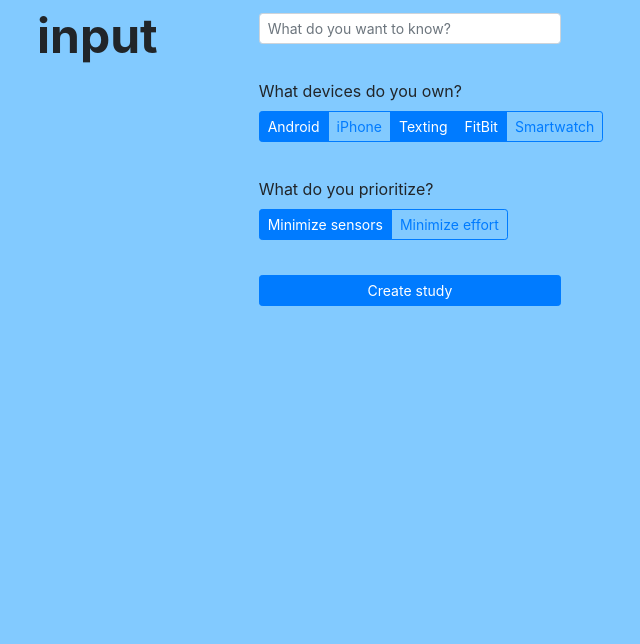
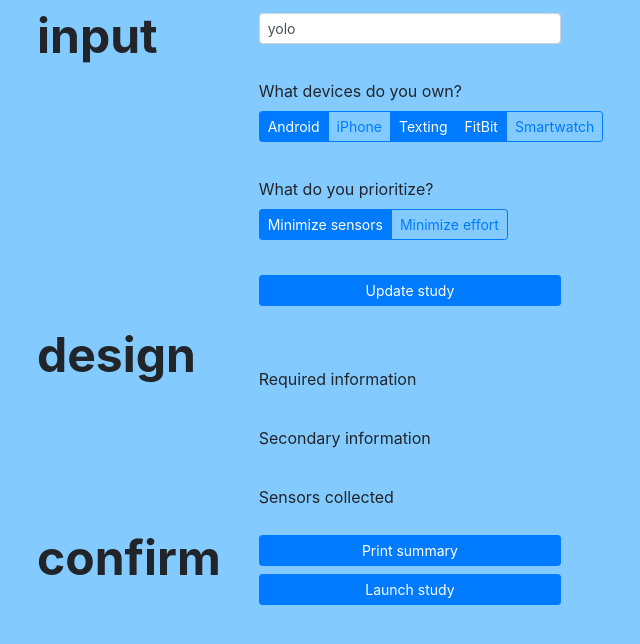
Before and after one commit to arunganesan/carlabmate, a React (Create React App) app in the folder study-designer/: page / in a window 1280 px wide. Shown: the top 644 px of the page, without its empty margins (48-688 px from the left). Built offline with nearby package versions, Linux system fonts and the light colour scheme.

Commit message:
added study dummy study creation logic

```diff
--- a/study-designer/src/App.js
+++ b/study-designer/src/App.js
@@ -14,7 +14,6 @@ import {
   ToggleButtonGroup,
   Row } from 'react-bootstrap';
 import 'bootstrap/dist/css/bootstrap.css';
-import Lorem from 'react-lorem-component'
 
 
 class App extends React.Component {
@@ -22,15 +21,23 @@ class App extends React.Component {
   constructor(props) {
     super(props);
     this.state = {
-      inprogressQuery: '',
-      submittedQuery: '',// 'What time do I leave my house every day?',
+      inprogressQuery: 'yolo',
+      submittedQuery: 'yolo',// 'What time do I leave my house every day?',
       loading: false,
       devices: [1, 3, 4],
       optimizeFor: 1,
 
+      plan: {
+        information: {
+          required: [],
+          secondary: [],
+        },
+        sensors: []
+      },
+
       editInfo: '',
       showEditInfoForm: false,
-      implementations: this.generateDummyImplementations()
+
 
       // implementations: [
       //   { name: 'pothole patrol', implements: ['pothole'], requires: ['map matched location', 'aligned imu'], sensors: [] },
@@ -49,6 +56,12 @@ class App extends React.Component {
       //   { name: 'phone-based-input', implements: ['location'], requires: [], sensors: ['phone:input'] },
       // ],
     }
+
+
+  }
+
+  componentDidMount() {
+    this.generateDummyImplementations();
   }
 
 
@@ -65,33 +78,48 @@ class App extends React.Component {
     // if an implementation doesn't have any requirements or sensors, that is a "leaf node" - often a raw sensor
     // only special implementations may use or require low-level data such as sensors
 
-    const nlayers = 5;
-    const perlayer = 10;
-    const atmax_requirements = 5;
+    const n_information = 15;
+    const n_implementation = 50;
+    const atmax_requirements = 10;
 
     // start with bottom most layer
     // each node can depend on other nodes in previous layers
+    let implementations = {}
+    let information = {}
 
-    let nodes = [];
-    for (let i = 0; i < nlayers; i++) {
-      let next_layer_nodes = [];
-
-      // eventually we want multiple nodes which implement the same thing
-      // this will allow us to swap in and out implementations for same info
-      // we also want a node to require different devices
-
-      for (let j = 0; j < perlayer; j++) {
-        next_layer_nodes.push({
-          name: `name-${i}-${j}`,
-          supplies: `information-${i}-${j}`,
-          requires: this.sampleRandomRequirements(atmax_requirements, nodes),
-        })
+    for (let i = 0; i < n_information; i++)  {
+      let info = `information-${i}`
+      let impl = `default-impl-${i}`;
+      information[info] = {
+        name: info,
+        implemented_by: [impl]
       }
 
-      nodes = nodes.concat(next_layer_nodes);
+      implementations[impl] = {
+        name: impl,
+        supplies: info,
+        requires: []
+      }
     }
 
-    return nodes;
+    let information_names = _.keys(information)
+
+    for (let i = 0; i < n_implementation; i++) {
+      let name = `implementation-${i}`
+      let supplies = _.sample(information_names)
+      implementations[name] = {
+        name: name,
+        supplies: supplies,
+        requires: _.sampleSize(information_names,
+                    _.random(0, atmax_requirements))
+      }
+      information[supplies].implemented_by.push(name);
+    }
+
+    this.setState({
+      information: information,
+      implementations: implementations,
+    })
   }
 
 
@@ -109,83 +137,126 @@ class App extends React.Component {
 
     // You start at two nodes -- those are the only ones required.
     // You find a subset of the remaining nodes so that it is a complete network.
-    // First pass --
-    //    just take the node
-    //    depth first search through the graph
-    //    if you ever encounter same node again, skip it
-    return {
+    // The tricky part is really which implementation+config do you choose?
+    //    Some choices may lead to more sensors collectioned
+
+    // 1. sample random information that we may want -- initial round are the required sensors
+    // 2. for each information, assign an implementation
+    // 3. go through all dependents, and repeat 1-3 until we reach leaf node
+    // A 'leaf node' is an implementation that has no dependents -- these are sensors
+
+    let information_names = _.keys(this.state.information);
+    let required_information = _.sampleSize(information_names, 3);
+    let secondary_information = []
+    let leaf_nodes = []
+
+    // for each information, pick an implementation, get their list of informations
+    let plan = []
+
+    let additional_dependencies = _.clone(required_information);
+
+    console.log(this.state.implementations)
+
+    let loop_count = 1000;
+    while (additional_dependencies.length != 0) {
+      let new_additional_dependencies = [];
+      for (let info of additional_dependencies) {
+        let impl_name = _.sample(this.state.information[info].implemented_by)
+        let plan_step = {
+          'info': info,
+          'impl': impl_name
+        }
+
+
+        plan.push(plan_step)
+
+        let dependencies = this.state.implementations[impl_name].requires;
+        if (dependencies.length === 0) leaf_nodes.push(plan_step)
+
+        let new_deps = _.filter(dependencies, dep => !_.includes(required_information, dep) && !_.includes(secondary_information, dep))
+        new_additional_dependencies = _.concat(new_additional_dependencies, new_deps);
+        secondary_information = _.concat(secondary_information, new_deps);
+
+        console.log(loop_count, new_additional_dependencies)
+      }
+
+      new_additional_dependencies = _.uniq(new_additional_dependencies);
+      additional_dependencies = _.clone(new_additional_dependencies);
+      if (loop_count-- < 0) {
+        alert('Looped too many times');
+        break;
+      }
+    }
+
+    console.log(plan, leaf_nodes)
+    let summarized_plan = {
       information: {
-        required: ['leave house', 'driving'],
-        secondary: ['semantic location', 'activity recognition', 'openxc', 'user input', 'smartwatch:motion'],
+        required: required_information,
+        secondary: secondary_information,
       },
-      sensors: ['gps', 'user input', 'imu']
+      sensors: leaf_nodes.map(step => step.info)
     }
+
+      // information: {
+      //   required: ['leave house', 'driving'],
+      //   secondary: ['semantic location', 'activity recognition', 'openxc', 'user input', 'smartwatch:motion'],
+      // },
+      // sensors: ['gps', 'user input', 'imu']
+    this.setState({
+      plan: summarized_plan,
+      loading: false});
   }
 
   handleSubmit (event) {
     this.setState({
       loading: true,
-      submittedQuery: this.state.inprogressQuery
+      submittedQuery: this.state.inprogressQuery,
     });
 
-    setTimeout(() => {
-      this.setState({loading: false});
-    }, 3000);
+    this.createStudyPlan();
     event.preventDefault();
   }
 
   renderStudy () {
-    let plan = this.createStudyPlan();
-    return (<Container className="study-design">
-        <Row className="justify-content-lg-center">
+    let plan = this.state.plan;
+    return (<>
+      <div className='input-section-title'>Required information</div>
+        <div className='info-entry-list'>
+        {plan.information.required.map(
+        item => <div
+                  onClick={() => this.setState({
+                    editInfo: item,
+                    showEditInfoForm: true})}
+                  className='info-entry'>
+                  {item}
+                </div>)}
+          </div>
+
+      <div className='input-section-title'>Secondary information</div>
+      <div className='info-entry-list'>
+      {plan.information.secondary.map(
+      item => <div
+                onClick={() => this.setState({
+                  editInfo: item,
+                  showEditInfoForm: true})}
+                className='info-entry'>
+                {item}
+              </div>)}
+        </div>
 
 
-
-          <Col lg={{span: 2, offset: 1}}><Card className="study-card">
-            <Card.Body>
-              <Card.Title>Information</Card.Title>
-              <Card.Subtitle>Required</Card.Subtitle>
-              <Card.Text>
-                {plan.information.required.map(
-                  item => <Button
-                            variant="outline-primary"
-                            block>
-                            {item}
-                          </Button>)}
-              </Card.Text>
-
-              <Card.Subtitle>Secondary</Card.Subtitle>
-              <Card.Text>
-                {plan.information.secondary.map(
-                  item => <Button
-                            variant="outline-primary"
-                            block>
-                            {item}
-                          </Button>)}
-              </Card.Text>
-            </Card.Body>
-          </Card></Col>
-
-          <Col lg={{span: 2, offset: 0}} >
-            { this.state.showEditInfoForm && <Card className="study-card">
-            <Card.Body>
-              <Card.Title>Sensors</Card.Title>
-              <Card.Text>
-                {plan.sensors.map(
-                  item => <Button
-                            variant="outline-primary"
-                            block>
-                            {item}
-                          </Button>)}
-              </Card.Text>
-            </Card.Body>
-          </Card>}
-
-          </Col>
-
-
-        </Row>
-      </Container>);
+      <div className='input-section-title'>Sensors collected</div>
+      <div className='info-entry-list'>
+      {plan.sensors.map(
+      item => <div
+                onClick={() => this.setState({
+                  editInfo: item,
+                  showEditInfoForm: true})}
+                className='info-entry'>
+                {item}
+              </div>)}
+      </div>
+    </>);
   }
 
     /*
@@ -196,8 +267,6 @@ class App extends React.Component {
     } */
 
   render() {
-
-    let plan = this.createStudyPlan();
 
     return (
       <div className="App">
@@ -252,7 +321,7 @@ class App extends React.Component {
                       </ToggleButtonGroup>
                     </div>
 
-                    <Button size="sm" type="submit" block>{
+                    <Button size="sm" disabled={this.state.inprogressQuery === ''} type="submit" block>{
                       this.state.submittedQuery === ''
                       ? "Create study"
                       : "Update study"
@@ -265,43 +334,7 @@ class App extends React.Component {
               <Row>
                 <Col lg={{span: 1}} id='design-section' className="section-title">design</Col>
                 <Col lg={{span: 6, offset: 3}} className="section-content">
-                  <div class='input-section-title'>Required information</div>
-                  <div class='info-entry-list'>
-                  {plan.information.required.map(
-                  item => <div
-                            onClick={() => this.setState({
-                              editInfo: item,
-                              showEditInfoForm: true})}
-                            className='info-entry'>
-                            {item}
-                          </div>)}
-                    </div>
-
-                <div class='input-section-title'>Secondary information</div>
-                <div class='info-entry-list'>
-                {plan.information.secondary.map(
-                item => <div
-                          onClick={() => this.setState({
-                            editInfo: item,
-                            showEditInfoForm: true})}
-                          className='info-entry'>
-                          {item}
-                        </div>)}
-                  </div>
-
-
-                <div class='input-section-title'>Sensors collection</div>
-                <div class='info-entry-list'>
-                {plan.information.secondary.map(
-                item => <div
-                          onClick={() => this.setState({
-                            editInfo: item,
-                            showEditInfoForm: true})}
-                          className='info-entry'>
-                          {item}
-                        </div>)}
-                </div>
-
+                  { this.renderStudy() }
                 </Col>
               </Row>
 
```
